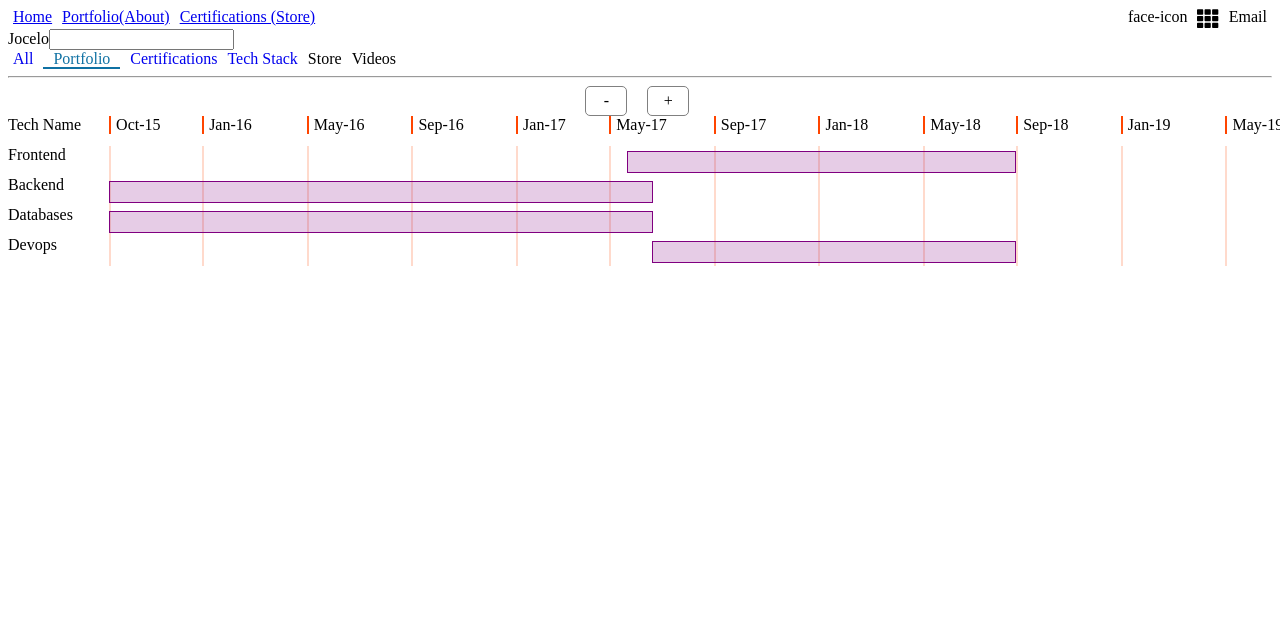
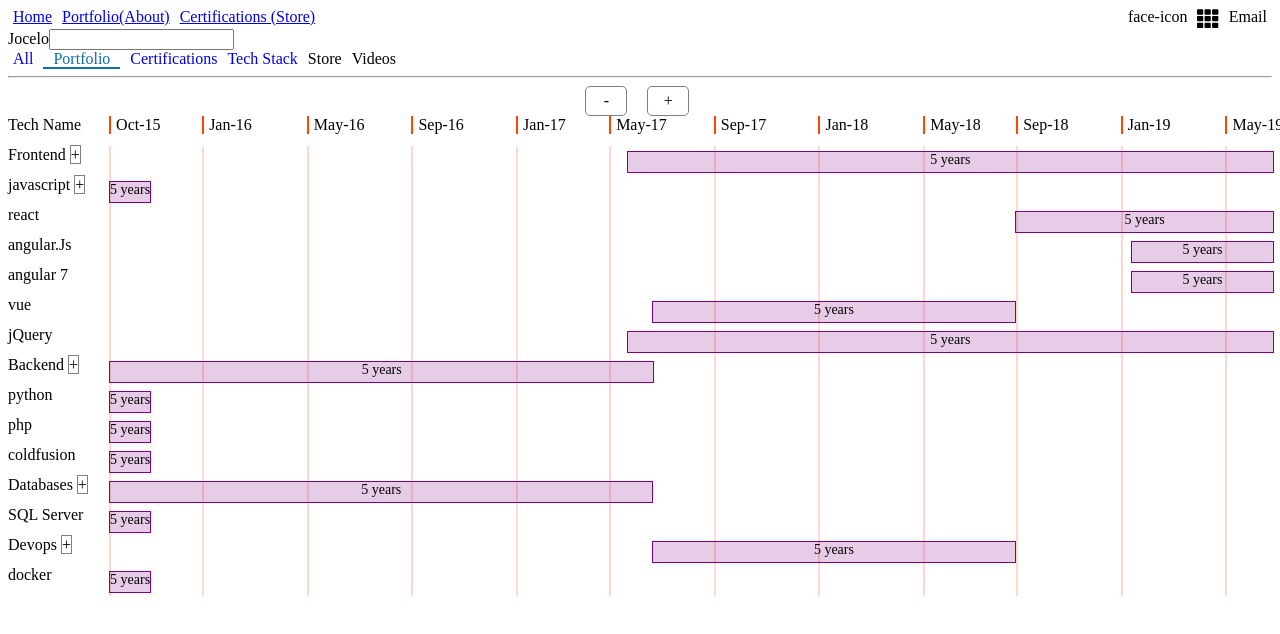
Before and after one commit to jocelo/jocelo.github.io, an Angular app: page /tech-stack in a window 1280 px wide. Shown: the top 634 px of the page. Built offline with nearby package versions, Linux system fonts and the light colour scheme.

Commit message:
chart completed

```diff
--- a/src/app/portfolio/portfolio.component.ts
+++ b/src/app/portfolio/portfolio.component.ts
@@ -25,6 +25,10 @@ export class PortfolioComponent implements OnInit {
       title: 'Wordsearch Generator',
       link: 'https://jocelo.github.io/wordsearch-generator/',
       desc: 'Application created with react to genreate and play wordsearch games. This was created in order to have a way of easily generate more crossword games.'
+    },{
+      title: 'JS Mentor at Exercism website',
+      link: 'https://exercism.io/tracks/javascript/mentors',
+      desc: 'Giving back to the community in a non-profit website to help improve problem solving, though exercise solvig with vanilla JavaScript.'
     }]
   }
 
--- a/src/app/tech-stack/tech-stack.component.html
+++ b/src/app/tech-stack/tech-stack.component.html
@@ -4,22 +4,13 @@
   </div>
   <div class="main-container">
 
-    <!-- Headers -->
-    <!-- <div class="single-row">
-      <div class="tech-name">Javascript</div>
-      <div class="time-lapse">
-        <span class="time-square" *ngFor="let o of cols">{{o}}</span>
-      </div>
-      <div class="time-of-exp">7 years</div>
-    </div> -->
-
     <div class="time-handlers">
       <div class="zoom-out"> <div class="btn">-</div> </div>
       <div class="zoom-in"> <div class="btn">+</div> </div>
     </div>
+
     <!-- Table headers -->
     <div class="time-table">
-
       <div class="cell sidebar-left">
         <span class="more-details"></span>
         <span>Tech Name</span>
@@ -30,33 +21,21 @@
           <span class="time-stop">{{o.time|date:'MMM-yy'}}</span>
         </span>
       </div>
+    </div> <!-- Table headers -->
 
+    <!-- All techs data -->
+    <span *ngFor="let tech of techstack">
+      <div class="time-table" *ngIf="true">
+        <div class="cell sidebar-left">
+          <span>{{tech.title}} <span class="expand-child" *ngIf="tech.children">+</span> </span>
         </div>
-
-    <!-- First Level -->
-    <div class="time-table" *ngFor="let tech of techstack">
-      <div class="cell sidebar-left">
-        <span>{{tech.title}}</span>
-
-        <!-- Second Level ->
-        <div *ngFor="let subtech of tech.details">
-          <span class="details-lv2">(2) {{subtech.title}}</span>
-          <span class="time-container">
-          </span>
-
-          <!-- Third Level ->
-          <div *ngFor="let specificTech of subtech.details">
-            <span class="details-lv3">(3) {{specificTech.title}}</span>
-          </div> <!-- Third level ->
-        </div> <!-- Second level -->
-
-      </div> <!-- First level -->
         <div class="cell time-lapse">
             <span class="date-square" *ngFor="let o of timeSlots; let idx = index" style="position: absolute;" [style.left.%]="o.percentage">
               <span class="time-stop-light">&nbsp;</span>
             </span>
-          <span class="allocated-time" [style.left.%]="tech.startPoint" [style.width.%]="tech.widthPercentage">&nbsp;</span>
+            <span class="allocated-time" [style.left.%]="tech.startPoint" [style.width.%]="tech.widthPercentage">5 years</span>
         </div>
+      </div> <!-- ./time-table -->
+    </span>
+  </div> <!-- ./main-container -->
 </div>
-  </div>
-</div>
--- a/src/app/tech-stack/tech-stack.component.scss
+++ b/src/app/tech-stack/tech-stack.component.scss
@@ -20,6 +20,10 @@
 .time-table {
   width: 100%;
   display: table;
+}
+
+.time-table:hover {
+  background-color: rgba(255, 72, 0, 0.05);
 }
 
 .time-square {
@@ -104,4 +108,11 @@
   border: 1px solid purple;
   background-color: rgba(128, 0, 128, 0.2);
   height: 20px;
+  font-size: 14px;
+  text-align: center;
 }
+
+.expand-child {
+  cursor: pointer;
+  border: 1px solid gray;
+}
--- a/src/app/tech-stack/tech-stack.component.ts
+++ b/src/app/tech-stack/tech-stack.component.ts
@@ -17,6 +17,7 @@ export class TechStackComponent implements OnInit {
   timeSlots = [];
   percentajeSlots = [];
   trimesterInMS = 2592000000 * 4;
+  sectionShow = {};
 
   constructor() {
     this.timelapse = {
@@ -36,18 +37,25 @@ export class TechStackComponent implements OnInit {
 
     this.data = [{
       title: 'Frontend',
+      idx: 'frontend',
       details: [{
         title: 'javascript',
+        idx: 'javascript',
         details: [{
           title: 'react',
           icon: '',
           start: '09/01/2018',
           end: '06/30/2019'
         },{
-          title: 'angular',
+          title: 'angular.Js',
           icon: '',
-            start: '1/15/2019',
-            end: ''
+            start: '01/15/2019',
+            end: '06/30/2019'
+        },{
+          title: 'angular 7',
+          icon: '',
+            start: '01/15/2019',
+            end: '06/30/2019'
         },{
           title: 'vue',
           icon: '',
@@ -62,6 +70,7 @@ export class TechStackComponent implements OnInit {
       }]
     },{
       title: 'Backend',
+      idx: 'backend',
       details: [{
         title: 'python',
         icon: '',
@@ -80,6 +89,7 @@ export class TechStackComponent implements OnInit {
       }]
     },{
       title: 'Databases',
+      idx: 'databases',
       details: [{
         title: 'SQL Server',
         icon: '',
@@ -88,6 +98,7 @@ export class TechStackComponent implements OnInit {
       }]
     },{
       title: 'Devops',
+      idx: 'devops',
       details: [{
         title: 'docker',
         icon: '',
@@ -102,29 +113,67 @@ export class TechStackComponent implements OnInit {
       endTime = new Date(this.timelapse['end']).getTime(),
       totalTime = endTime - startTime;
 
-    console.log('start time:', startTime);
-    console.log('end time:', endTime);
-    console.log('totalTime:', totalTime);
-
     this.techstack = this.data.map((category)=>{
       const allMinDates = this.getAllDates([], 'start', category.details);
       const allMaxDates = this.getAllDates([], 'end', category.details);
       const minDate = allMinDates.reduce((lowestDateStr, actualDateStr)=> new Date(lowestDateStr).getTime() > new Date(actualDateStr).getTime()  ? actualDateStr : lowestDateStr, allMinDates[0]);
-      const maxDate = allMaxDates.reduce((greatestDateStr, actualDateStr)=> new Date(greatestDateStr).getTime() > new Date(actualDateStr).getTime()  ? actualDateStr : greatestDateStr, allMaxDates[0]);
+      const maxDate = allMaxDates.reduce((greatestDateStr, actualDateStr)=> new Date(greatestDateStr).getTime() < new Date(actualDateStr).getTime() ? actualDateStr : greatestDateStr, allMaxDates[0]);
       const minTime = new Date(minDate).getTime();
       const maxTime = new Date(maxDate).getTime();
 
-      return ({
+      let children = category.details.map(tech => {
+        let moreChildren = [];
+
+        if (tech.details) {
+          moreChildren = tech.details.map(single=>{
+            const minTime = new Date(single.start).getTime();
+            const maxTime = new Date(single.end).getTime();
+
+            return {
+              title: single.title,
+              children: Boolean(single.details),
+              startDate: single.start,
+              endDate: single.end,
+              startTime: '',
+              startPoint: (minTime-startTime)*100/totalTime,
+              widthPercentage: (maxTime-startTime)*100/totalTime - (minTime-startTime)*100/totalTime,
+              parent: tech.idx
+            }
+          })
+        }
+
+        return [{
+          title: tech.title,
+          children: Boolean(tech.details),
+          startDate: tech.start,
+          endDate: tech.end,
+          startTime: '',
+          startPoint: '',
+          widthPercentage: '',
+          parent: category.idx
+        }, ...moreChildren]
+      }).flat();
+
+      let parent = {
         title: category.title,
+        children: Boolean(category.details),
         startDate: minDate,
         endDate: maxDate,
         startTime: maxTime,
         startPoint: (minTime-startTime)*100/totalTime,
         widthPercentage: (maxTime-startTime)*100/totalTime - (minTime-startTime)*100/totalTime,
         parent: null
-      });
-    });
-    console.log('this.techstack', this.techstack);
+      };
+
+      return [parent, ...children];
+    }).flat();
+
+    this.sectionShow = this.techstack.reduce((allItems, item)=>{
+      if (item.parent) {
+        allItems[item.parent] = false;
+      }
+      return allItems;
+    }, {});
   }
 
   getAllDates(allDates: any[], dateType: string, details: any[]) {
```
Lines whose indentation alone changed are shown as unchanged.
